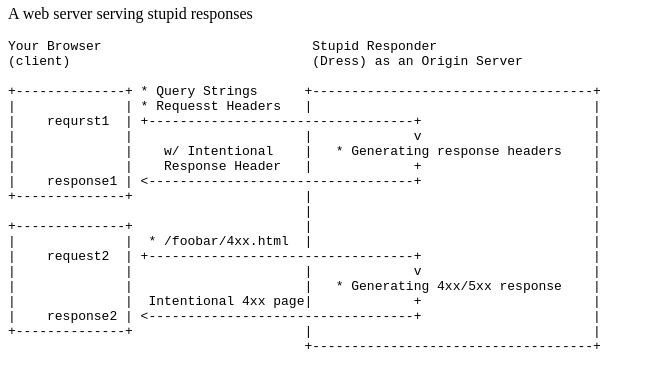
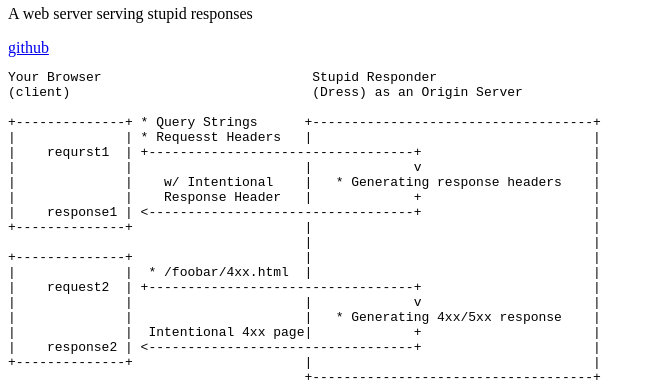
Before and after one commit to ktmrmshk/Dresp, a plain HTML site: page dresp/static/index.html in a window 1280 px wide. Shown: the part 62-448 px from the top of the page, without its empty margins (0-660 px from the left). Drawn offline with Linux system fonts and the light colour scheme.

Commit message:
mod adlittle

```diff
--- a/dresp/static/index.html
+++ b/dresp/static/index.html
@@ -7,6 +7,8 @@
 
 <article class="markdown-body entry-content" itemprop="text"><h1><a id="user-content-dresp" class="anchor" href="#dresp" aria-hidden="true"><svg aria-hidden="true" class="octicon octicon-link" height="16" version="1.1" viewBox="0 0 16 16" width="16"><path fill-rule="evenodd" d="M4 9h1v1H4c-1.5 0-3-1.69-3-3.5S2.55 3 4 3h4c1.45 0 3 1.69 3 3.5 0 1.41-.91 2.72-2 3.25V8.59c.58-.45 1-1.27 1-2.09C10 5.22 8.98 4 8 4H4c-.98 0-2 1.22-2 2.5S3 9 4 9zm9-3h-1v1h1c1 0 2 1.22 2 2.5S13.98 12 13 12H9c-.98 0-2-1.22-2-2.5 0-.83.42-1.64 1-2.09V6.25c-1.09.53-2 1.84-2 3.25C6 11.31 7.55 13 9 13h4c1.45 0 3-1.69 3-3.5S14.5 6 13 6z"></path></svg></a>Dresp</h1>
 <p>A web server serving stupid responses</p>
+<a href="https://github.com/ktmrmshk/Dresp">github</a>
+
 <pre><code>Your Browser                           Stupid Responder
 (client)                               (Dress) as an Origin Server
 
```
